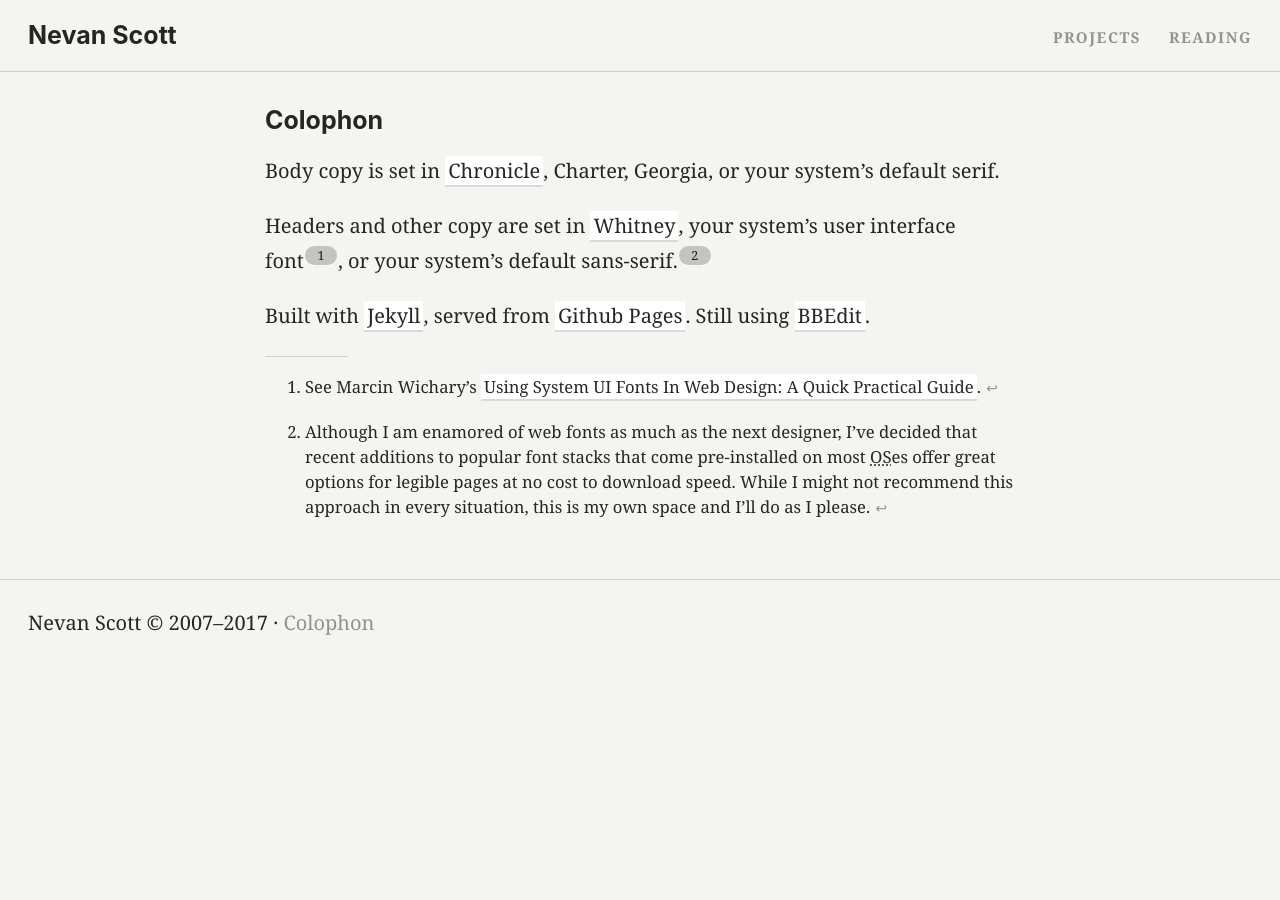
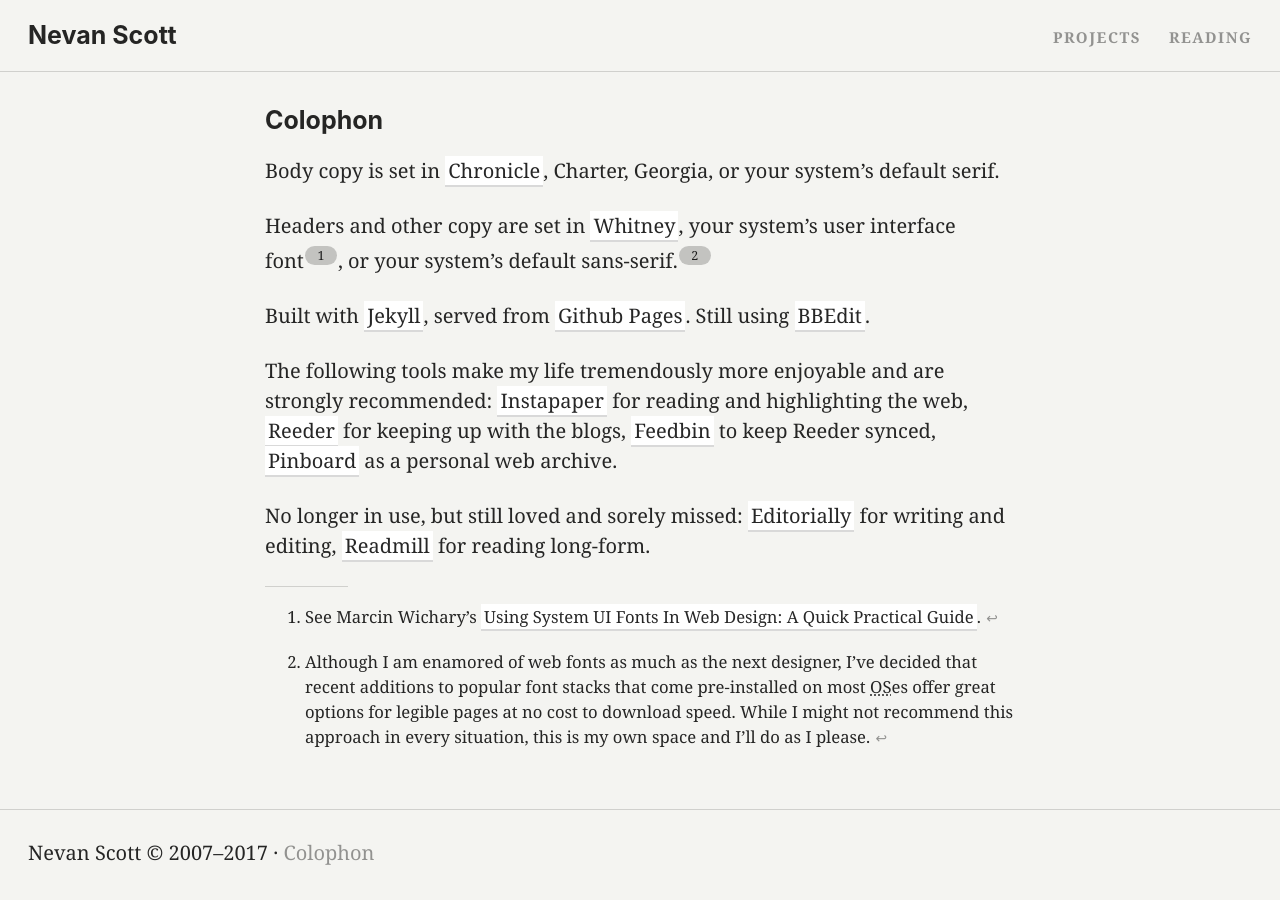
Before and after one commit to nevanscott/nevanscott.github.io, a Jekyll site: the page built from colophon.md, in a window 1280 px wide. Built offline with Jekyll 4.4.1, drawn with Linux system fonts in a browser that asks for light colours.

Commit message:
adding some tools to the colophon

```diff
--- a/colophon.md
+++ b/colophon.md
@@ -14,4 +14,8 @@ Built with [Jekyll](http://jekyllrb.com), served from [Github Pages](https://pag
 
 [^uifont]: See Marcin Wichary's [Using System UI Fonts In Web Design: A Quick Practical Guide](https://www.smashingmagazine.com/2015/11/using-system-ui-fonts-practical-guide/).
 
+The following tools make my life tremendously more enjoyable and are strongly recommended: [Instapaper](https://www.instapaper.com) for reading and highlighting the web, [Reeder](http://reederapp.com) for keeping up with the blogs, [Feedbin](https://feedbin.com) to keep Reeder synced, [Pinboard](https://pinboard.in) as a personal web archive.
+
+No longer in use, but still loved and sorely missed: [Editorially](http://stet.editorially.com/articles/goodbye/) for writing and editing, [Readmill](http://readmill.com) for reading long-form.
+
 [^webfonts]: Although I am enamored of web fonts as much as the next designer, I've decided that recent additions to popular font stacks that come pre-installed on most <abbr title="Operating System">OS</abbr>es offer great options for legible pages at no cost to download speed. While I might not recommend this approach in every situation, this is my own space and I'll do as I please.
```
